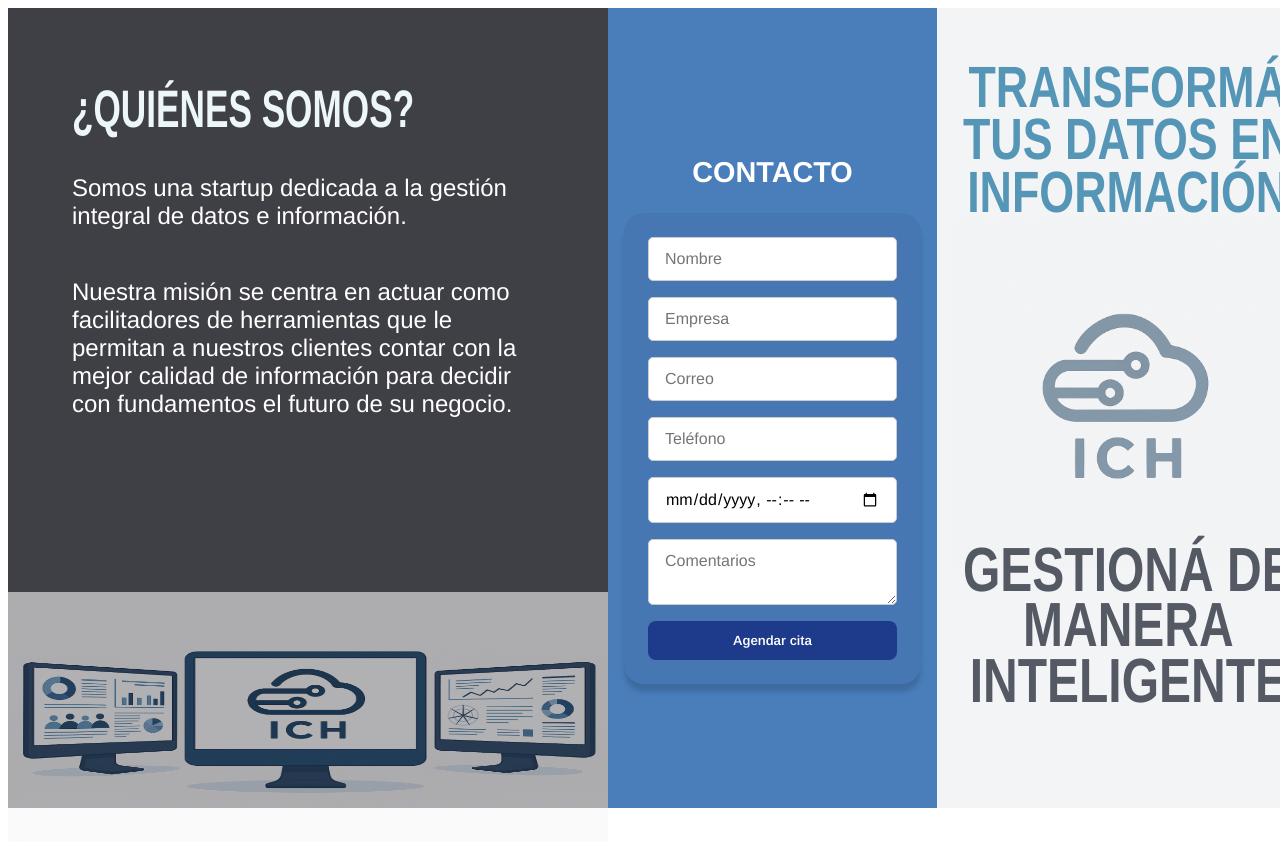
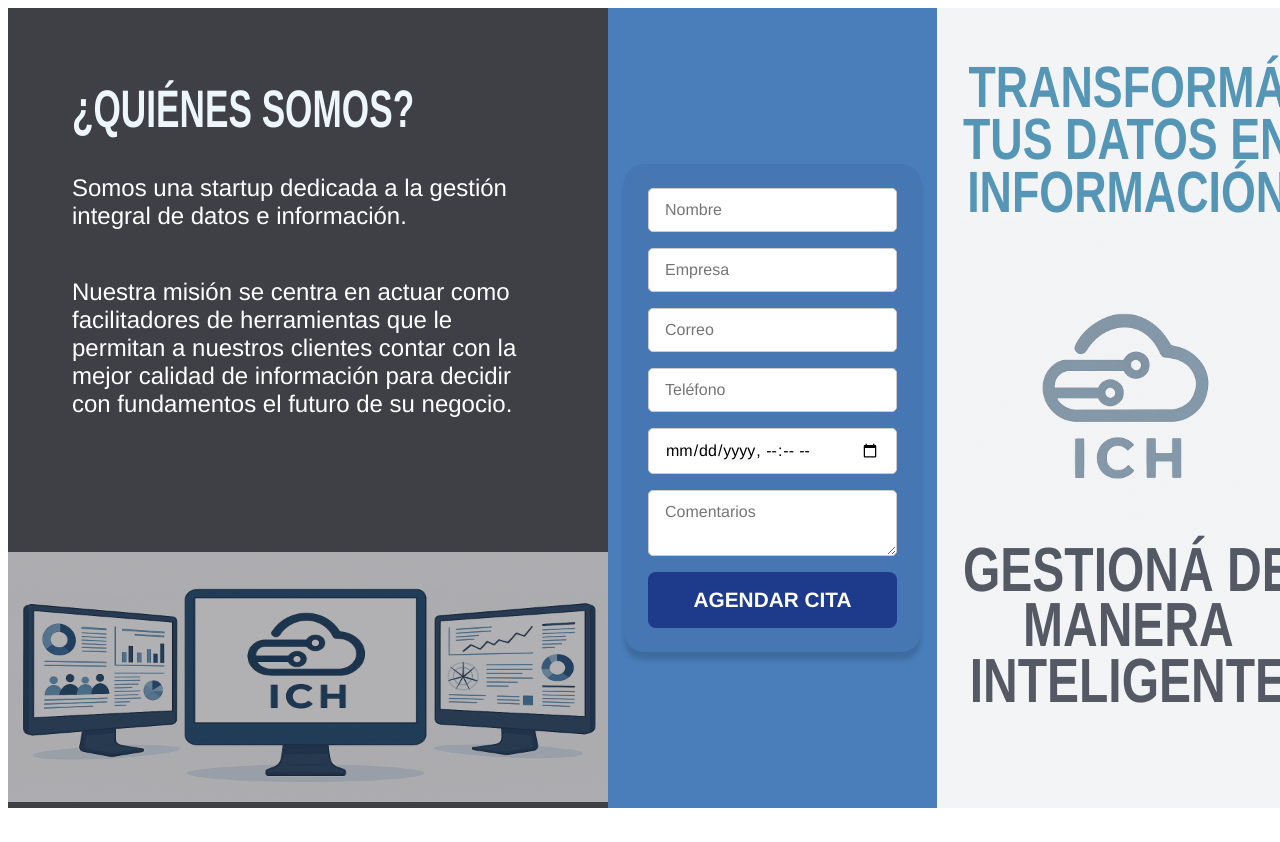
Before and after one commit to ich-datos/ichdatos-landing-vercel, a Next.js app: page / in a window 1280 px wide. Shown: the top 842 px of the page. After the commit the page ends 816 px from the top, so only its background shows below. Built offline with nearby package versions, Linux system fonts and the light colour scheme.

Commit message:
bottom date

```diff
--- a/src/app/components/Hero.tsx
+++ b/src/app/components/Hero.tsx
@@ -35,13 +35,12 @@ export default function Hero() {
           </p>
         </div>
         <div className="column-image">
-          <Image src="/brochure_1.jpg" alt="ICH Monitores" width={600} height={250} className="faded-image"/>
+          <Image src="/brochure_2.jpg" alt="ICH Monitores" width={600} height={250} className="faded-image"/>
         </div>
       </div>
 
       {/* Columna central */}
       <div className="column center">
-        <h2>CONTACTO</h2>
         <ul>
           <form
             onSubmit={handleSubmit}
@@ -53,8 +52,8 @@ export default function Hero() {
             <input type="celular" name="celular" placeholder="Teléfono" required />
             <input type="datetime-local" name="fecha" required />
             <textarea name="comentarios" placeholder="Comentarios"></textarea>
-            <button type="submit" className="bg-blue-800 text-white px-6 py-3 rounded hover:bg-blue-700">
-              Agendar cita
+            <button type="submit">
+              AGENDAR CITA
             </button>
           </form>
         </ul>
--- a/src/app/globals.css
+++ b/src/app/globals.css
@@ -37,8 +37,9 @@
 .contform button {
   background-color: #1e3a8a;
   color: white;
-  font-weight: 600;
-  padding: 0.75rem;
+  font-weight: 1000;
+  font-size: 1.3rem;
+  padding: 1rem;
   border-radius: 8px;
   border: none;
   cursor: pointer;
@@ -46,7 +47,7 @@
 }
 
 .contform button:hover {
-  background-color: #1b2f77;
+  background-color: #16286b;
 }
 
 .contform {
@@ -65,9 +66,9 @@
 
 .faded-image {
   opacity: 0.6; /* 50% de opacidad */;
-  margin-bottom: -2.5rem;
-  margin-left: -2;
-  margin-right: -2;
+  margin-bottom: 0rem;
+  margin-left: 1;
+  margin-right: 1;
 }
 
 /* Contenedor principal */
```
Also changed, not shown: public/brochure_2.jpg (added).
